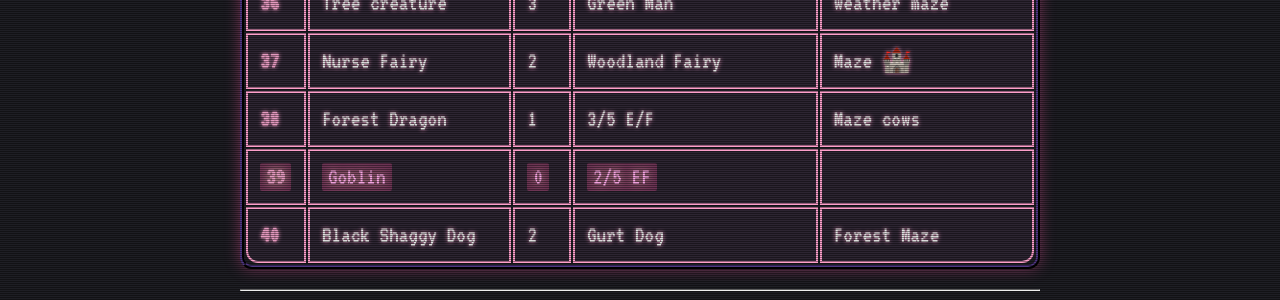
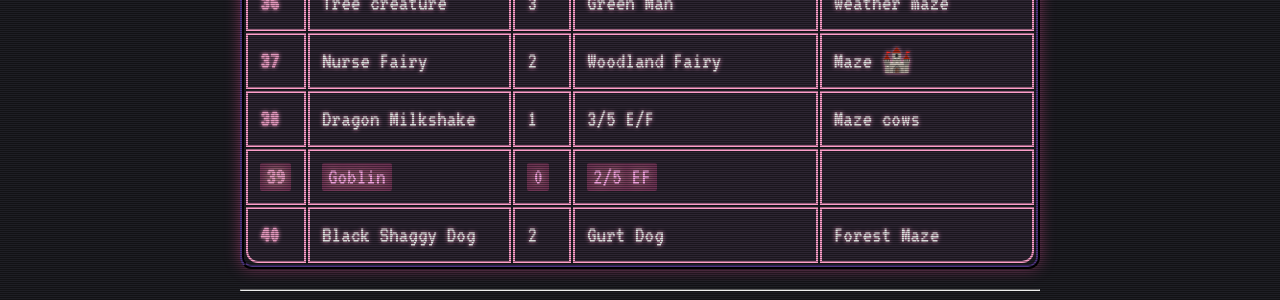
Before and after one commit to juliacb/SharedNotes, a Jekyll site: the page built from notes/bear-snacks-cards.md, in a window 1280 px wide and 900 px high, scrolled down 2076 px. Shown: the part 222-522 px from the top of the window. Built offline with Jekyll 4.4.1, drawn with Linux system fonts in a browser that asks for light colours.

Commit message:
Publish note BEAR Snacks Cards

```diff
--- a/notes/bear-snacks-cards.md
+++ b/notes/bear-snacks-cards.md
@@ -44,7 +44,7 @@ title: "BEAR Snacks Cards"
 | **35**     | Jackalope                  | 2     | Jackalope                 | US map                |
 | **36**     | Tree creature              | 3     | Green Man                 | weather maze          |
 | **37**     | Nurse Fairy                | 2     | Woodland Fairy            | Maze 🏰               |
-| **38**     | Forest Dragon              | 1     | 3/5 E/F                   | Maze cows             |
+| **38**     | Dragon Milkshake           | 1     | 3/5 E/F                   | Maze cows             |
 | ==**39**== | ==Goblin==                 | ==0== | ==2/5 EF==                |                       |
 | **40**     | Black Shaggy Dog           | 2     | Gurt Dog                  | Forest Maze           |
 
```
